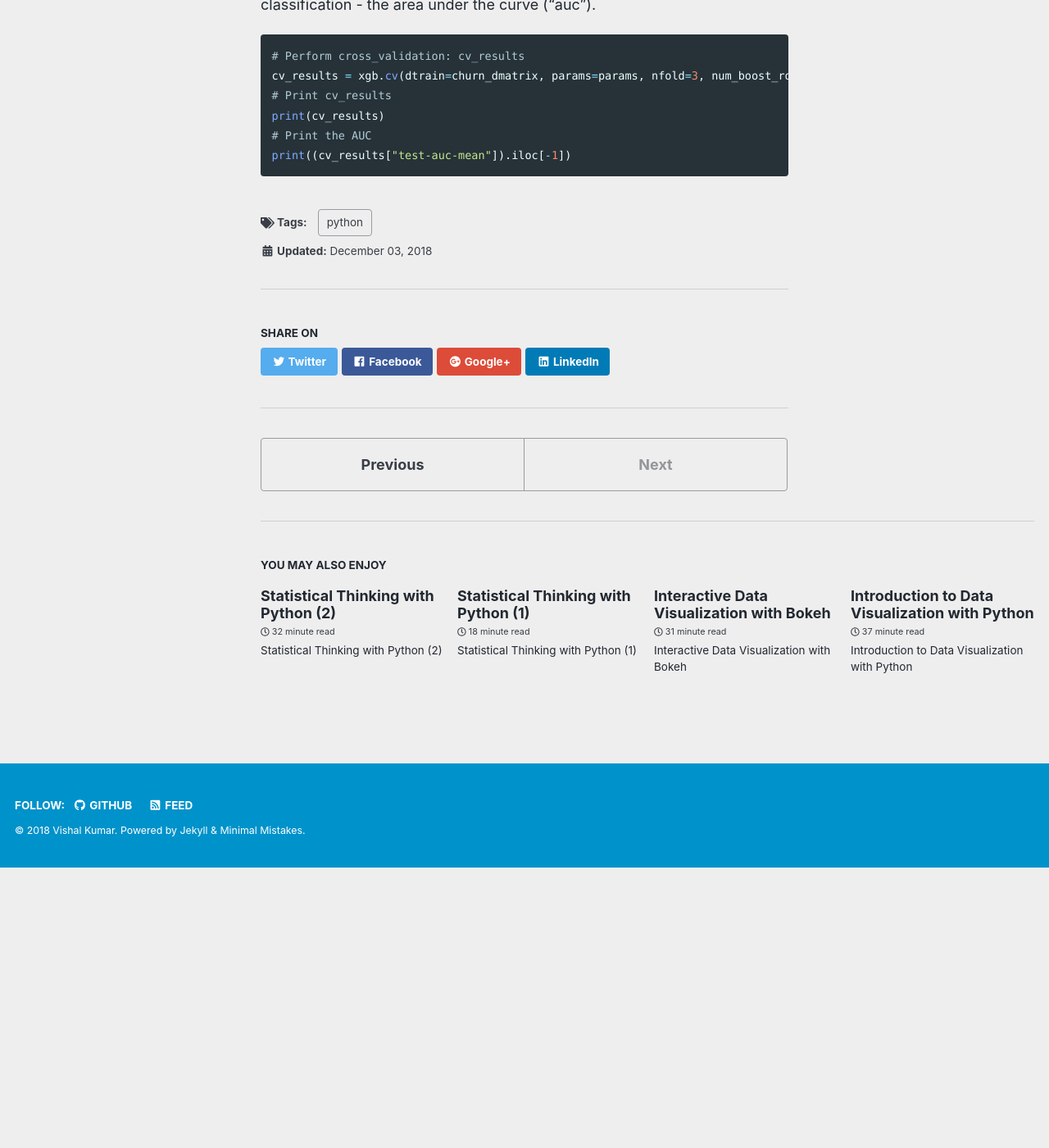
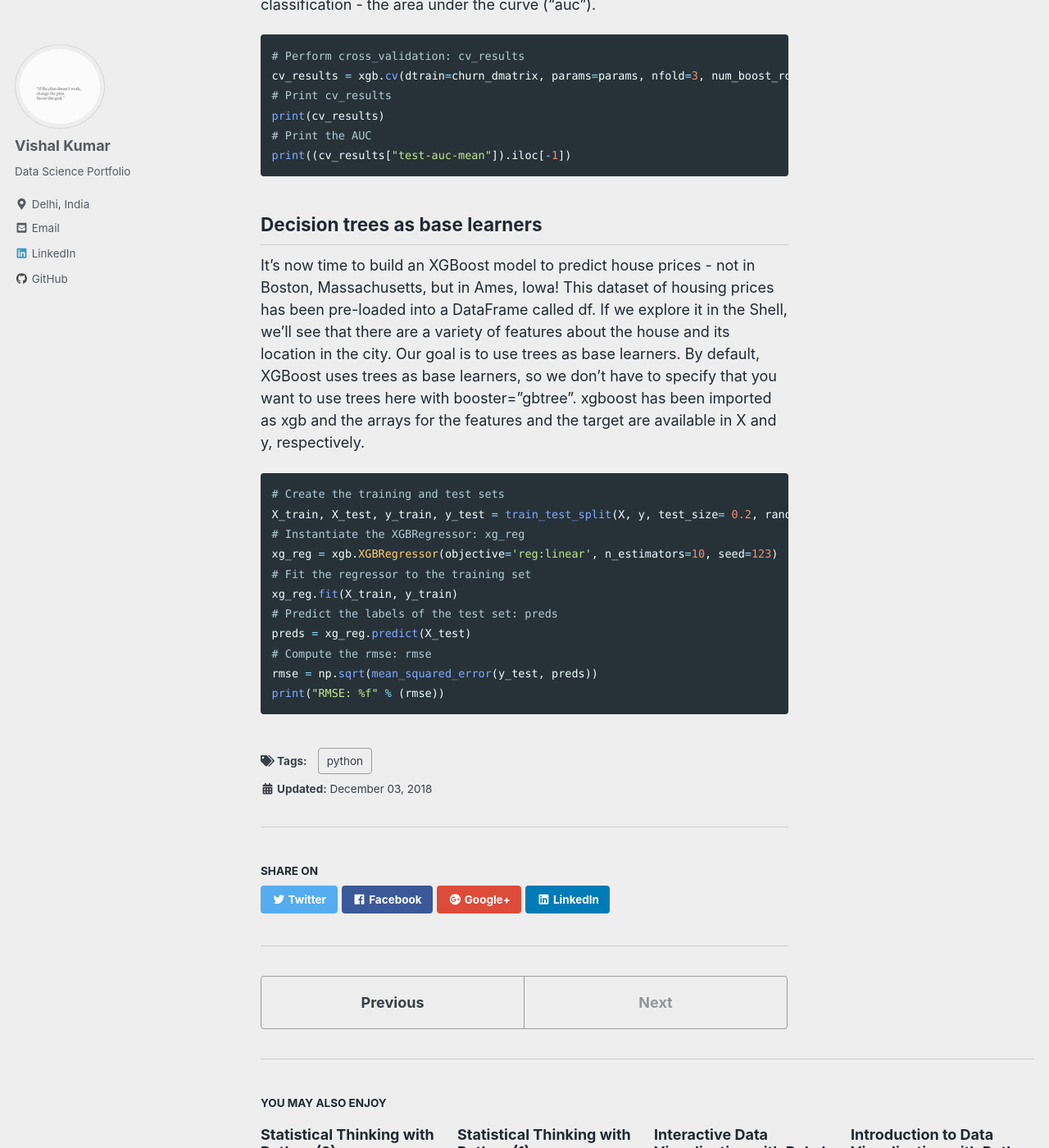
Before and after one commit to vishalmnemonic/vishalmnemonic.github.io, a Jekyll site: the page built from _posts/2018-12-03-DC16.md, in a window 1280 px wide and 1400 px high, scrolled down 2726 px. Shown: the whole window at 82% size. Built offline with Jekyll 4.4.1, drawn with Linux system fonts in a browser that asks for light colours; nearby versions of some CDN libraries; before the commit the page ends 3785 px from its top, so only the background shows below that; some of the changed text lies outside the part shown.

Commit message:
dc15 2.1

````diff
--- a/_posts/2018-12-03-DC16.md
+++ b/_posts/2018-12-03-DC16.md
@@ -79,3 +79,20 @@
 # Print the AUC
 print((cv_results["test-auc-mean"]).iloc[-1])
 ```
+
+## Decision trees as base learners
+It's now time to build an XGBoost model to predict house prices - not in Boston, Massachusetts, but in Ames, Iowa! This dataset of housing prices has been pre-loaded into a DataFrame called df. If we explore it in the Shell, we'll see that there are a variety of features about the house and its location in the city. Our goal is to use trees as base learners. By default, XGBoost uses trees as base learners, so we don't have to specify that you want to use trees here with booster="gbtree". xgboost has been imported as xgb and the arrays for the features and the target are available in X and y, respectively.
+
+```python
+# Create the training and test sets
+X_train, X_test, y_train, y_test = train_test_split(X, y, test_size= 0.2, random_state=123)
+# Instantiate the XGBRegressor: xg_reg
+xg_reg = xgb.XGBRegressor(objective='reg:linear', n_estimators=10, seed=123)
+# Fit the regressor to the training set
+xg_reg.fit(X_train, y_train)
+# Predict the labels of the test set: preds
+preds = xg_reg.predict(X_test)
+# Compute the rmse: rmse
+rmse = np.sqrt(mean_squared_error(y_test, preds))
+print("RMSE: %f" % (rmse))
+```
````
